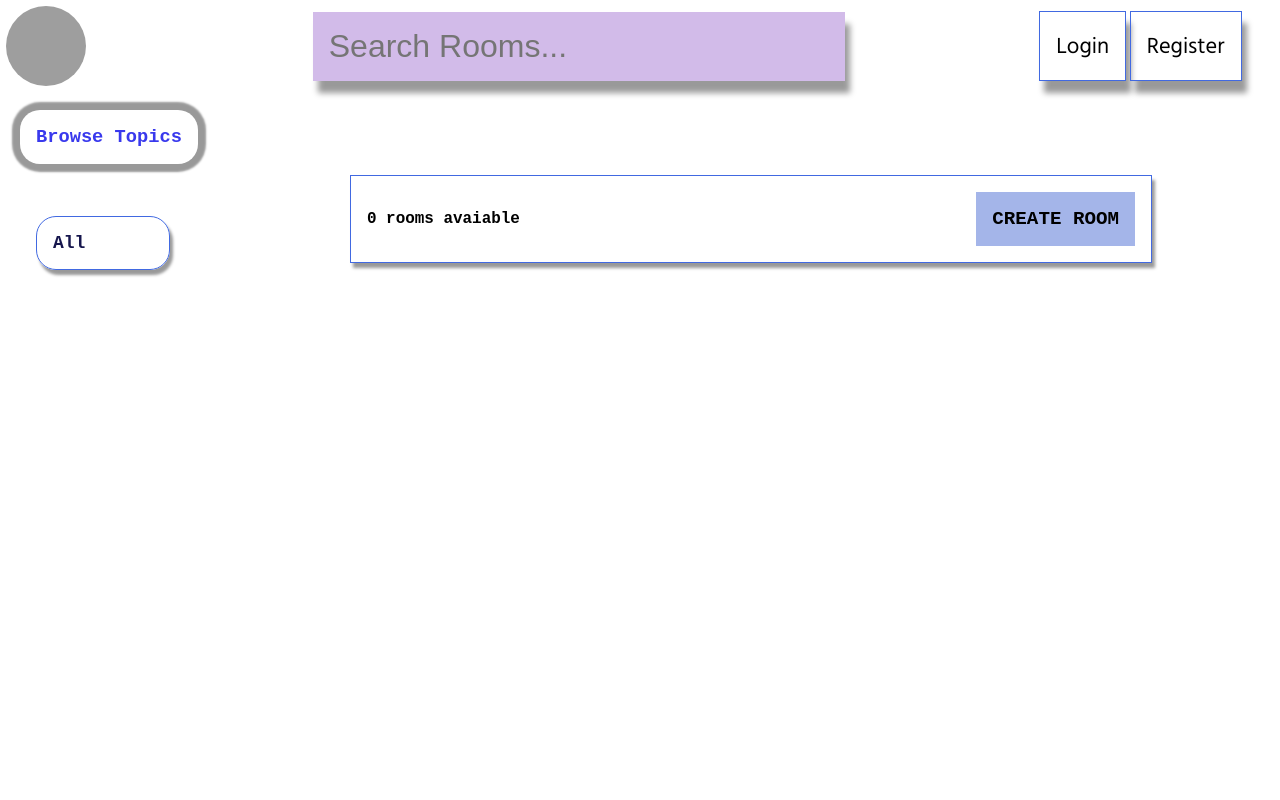
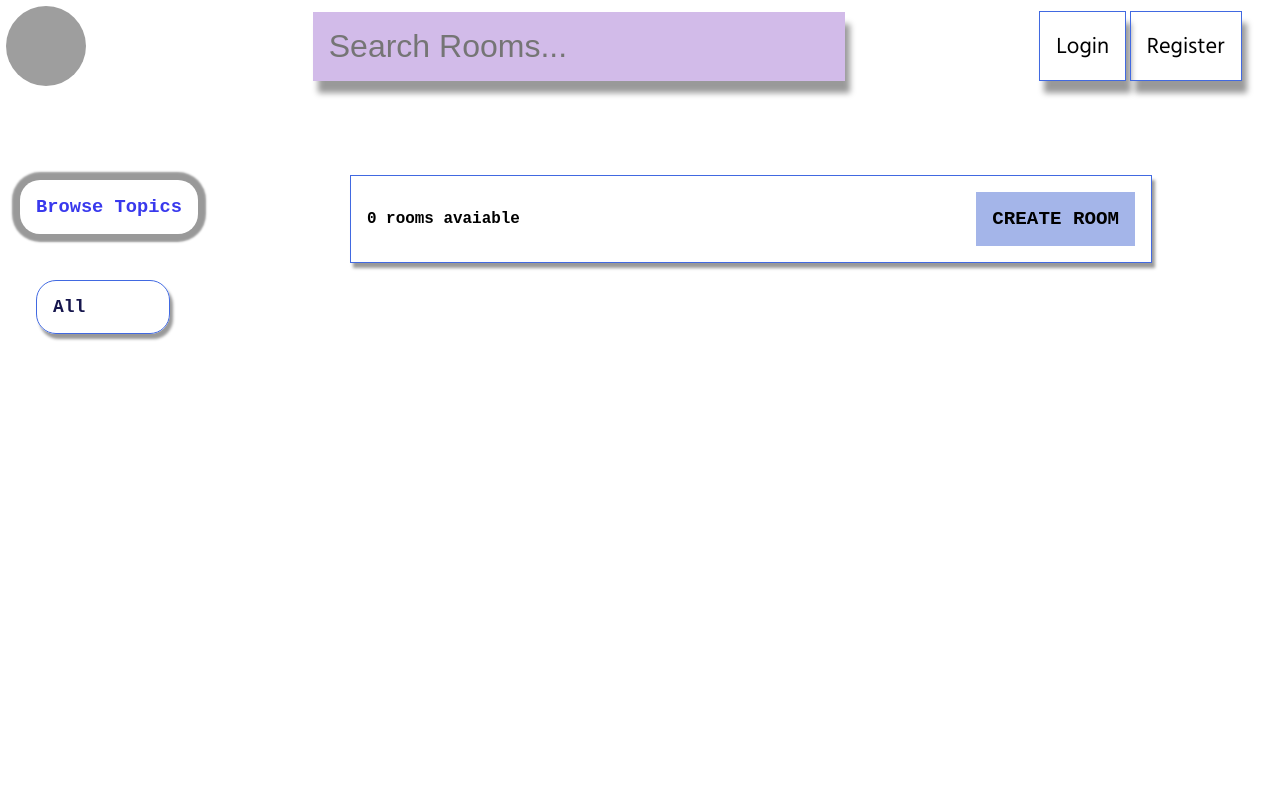
Before and after one commit to munzurkolkiran/Django-ForumApp, a Django app: page / in a window 1280 px wide. Run offline with Django 4.2, Linux system fonts and the light colour scheme; data that the repository does not hold is empty; some web fonts are replaced; grey boxes are pictures that could not be loaded.

Commit message:
Buglar duzeltildi

```diff
--- a/base/forms.py
+++ b/base/forms.py
@@ -20,5 +20,5 @@ class RegisterForm(UserCreationForm):
             'last_name',
             'password1',
             'password2',
-            'avatar'
+            'avatar',
         )
--- a/base/templates/base/home.html
+++ b/base/templates/base/home.html
@@ -19,15 +19,16 @@
         box-shadow: 0px 0px 2px 8px rgba(0, 0, 0, .4);
         padding: 1rem;
         border-radius: 20px;
+        margin-top: 70px;
     }
 
     .fixed {
         position: fixed;
         overflow-x: hidden;
-        height: 35rem;
+        height: 30rem;
         overflow: auto;
         padding-right: 2rem;
-        top: 25%;
+        top: 33%;
         font-family: 'Courier New', Courier, monospace;
         font-weight: 800;
         margin-left: 20px;
--- a/base/views.py
+++ b/base/views.py
@@ -66,7 +66,7 @@ def home(request):
                                 Q(description__icontains=q)
                                 )
 
-    topics = Topic.objects.all()
+    topics = Topic.objects.all().order_by('name')
     room_count = rooms.count()
 
     context = {'rooms': rooms, 'topics': topics, 'room_count': room_count}
```
Also changed, not shown: account/migrations/0002_customusermodel_avatar1.py (added), account/migrations/0003_remove_customusermodel_avatar1_and_more.py (added), account/migrations/0004_alter_customusermodel_okulno.py (added), account/migrations/0005_alter_customusermodel_okulno.py (added), account/migrations/0006_remove_customusermodel_okulno.py (added), avatar/1042711.jpg (deleted).
